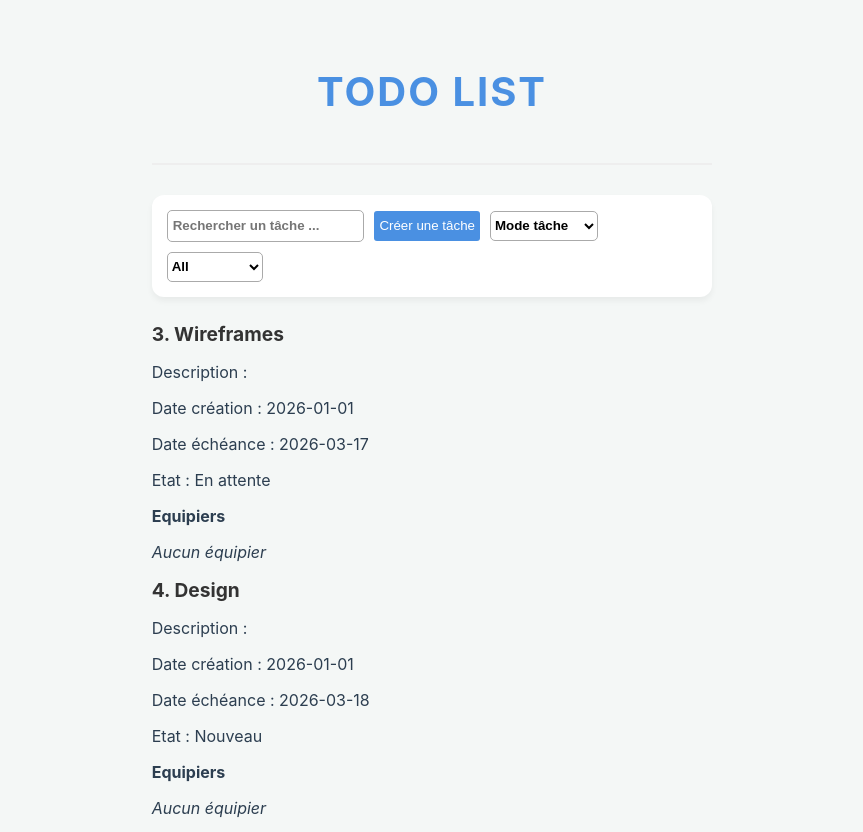
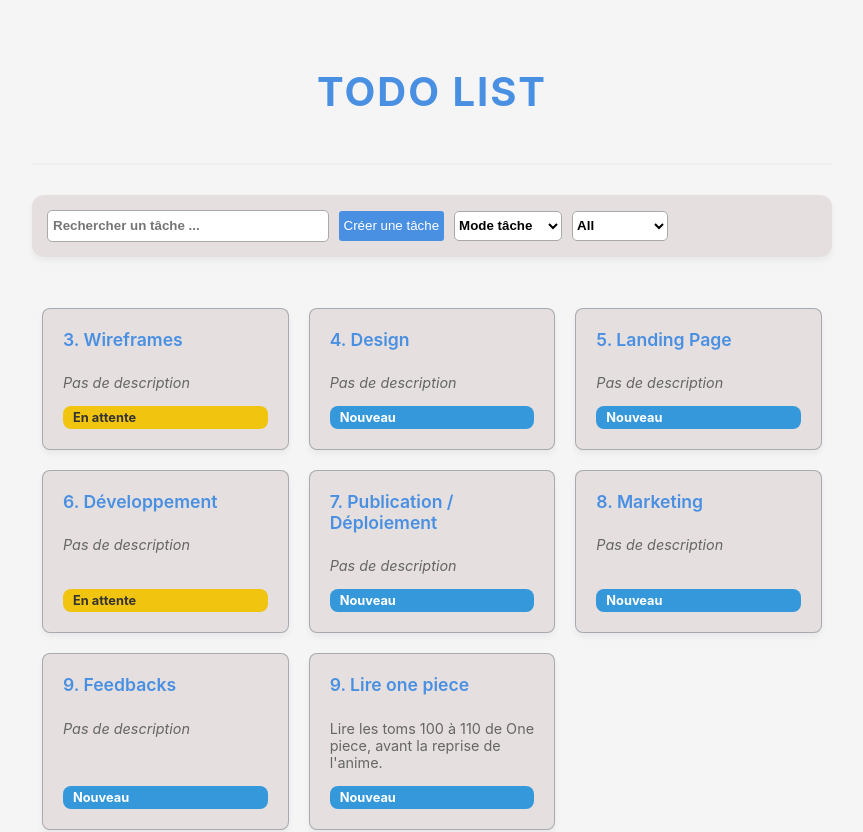
Before and after one commit to AHAMED-Nasser/ToDo_React, a React (Create React App) app in the folder app/: page / in a window 1280 px wide. Shown: the top 832 px of the page, without its empty margins (208-1071 px from the left). Built offline with nearby package versions, Linux system fonts and the light colour scheme.

Commit message:
affichage des tâches plus compactes

```diff
--- a/app/public/data.json
+++ b/app/public/data.json
@@ -89,6 +89,19 @@
       "date_echeance": "2026-05-01",
       "etat": "Nouveau",
       "equipiers": []
+    },
+    {
+      "id": 110,
+      "title": "9. Lire one piece",
+      "description": "Lire les toms 100 à 110 de One piece, avant la reprise de l'anime.",
+      "date_creation": "2026-28-03",
+      "date_echeance": "2026-13-04",
+      "etat": "Nouveau",
+      "equipiers": [
+        {
+          "name": "Moi même"
+        }
+      ]
     }
   ],
   "dossiers": [
--- a/app/src/App.js
+++ b/app/src/App.js
@@ -18,7 +18,7 @@ function App() {
     }, []);
 
     if (!data) {
-        return <div>Loading...</div>;
+        return <div>Erreur dans le fichier JSON</div>;
     }
 
     // Recherche
--- /dev/null
+++ b/app/src/components/Modal/Modal.css
@@ -0,0 +1,62 @@
+/* L'arrière-plan sombre qui couvre tout l'écran */
+.modal-overlay {
+    position: fixed;
+    top: 0;
+    left: 0;
+    width: 100%;
+    height: 100%;
+    background-color: rgba(0, 0, 0, 0.6); /* Fond sombre semi-transparent */
+    display: flex;
+    justify-content: center;
+    align-items: center;
+    z-index: 1000; /* Assure que la modal est au premier plan */
+}
+
+/* La boîte blanche contenant les informations */
+.modal-content {
+    background: white;
+    padding: 20px;
+    border-radius: 12px;
+    width: 90%;
+    max-width: 500px;
+    position: relative;
+    box-shadow: 0 4px 15px rgba(0,0,0,0.2);
+    animation: fadeIn 0.3s; /* Petite animation d'apparition */
+}
+
+@keyframes fadeIn {
+    from { opacity: 0; transform: translateY(-20px); }
+    to { opacity: 1; transform: translateY(0); }
+}
+
+.modal-header {
+    display: flex;
+    justify-content: space-between;
+    align-items: center;
+    border-bottom: 1px solid #eee;
+    margin-bottom: 15px;
+    padding-bottom: 10px;
+}
+
+.modal-header h2 {
+    margin: 0;
+    font-size: 1.5rem;
+    color: var(--primary);
+}
+
+.close-button {
+    background: none;
+    border: none;
+    font-size: 2rem;
+    cursor: pointer;
+    color: #888;
+}
+
+.close-button:hover {
+    color: #333;
+}
+
+.modal-body p {
+    margin: 10px 0;
+    line-height: 1.6;
+}
--- /dev/null
+++ b/app/src/components/Modal/Modal.js
@@ -0,0 +1,26 @@
+import React from 'react';
+import './Modal.css';
+
+// Ce composant est générique : il prend un titre, un contenu et une fonction pour se fermer.
+export function Modal({ title, children, onClose }) {
+    // Si l'utilisateur clique sur le fond sombre (l'overlay), on ferme la modal.
+    const handleOverlayClick = (e) => {
+        if (e.target.className === 'modal-overlay') {
+            onClose();
+        }
+    };
+
+    return (
+        <div className="modal-overlay" onClick={handleOverlayClick}>
+            <div className="modal-content">
+                <div className="modal-header">
+                    <h2>{title}</h2>
+                    <button className="close-button" onClick={onClose}>&times;</button>
+                </div>
+                <div className="modal-body">
+                    {children}
+                </div>
+            </div>
+        </div>
+    );
+}
--- a/app/src/components/TaskList/TaskList.css
+++ b/app/src/components/TaskList/TaskList.css
@@ -1,47 +1,97 @@
-ul {
+/* Le conteneur de la liste */
+.task-list-container {
+    padding: 10px;
+}
+
+/* LA GRILLE (3 colonnes) */
+.task-grid {
     list-style: none;
     padding: 0;
+    display: grid;
+    grid-template-columns: repeat(3, 1fr); /* 3 colonnes de taille égale */
+    gap: 20px; /* Espace entre les cartes */
 }
 
-.TaskList-container li {
+/* Style de chaque "carte" de tâche */
+.task-item-card {
+    border: 1px solid rgba(33, 54, 76, 0.31);
     background: var(--card-bg);
-    margin-bottom: 15px;
     padding: 20px;
-    border-radius: 12px;
-    box-shadow: 0 2px 10px rgba(0,0,0,0.05);
-    border-left: 5px solid var(--primary); /* Bordure colorée par défaut */
-    transition: transform 0.2s;
+    border-radius: 8px;
+    box-shadow: 0 4px 6px rgba(0,0,0,0.05);
+    transition: transform 0.2s, box-shadow 0.2s;
+    cursor: pointer; /* Indique que c'est cliquable */
+    display: flex;
+    flex-direction: column;
+    justify-content: space-between; /* Espace les éléments verticalement */
 }
 
-.TaskList-container li:hover {
-    transform: translateY(-2px);
+.task-item-card:hover {
+    transform: translateY(-5px);
+    box-shadow: 0 8px 15px rgba(0,0,0,0.1);
+    background-color: #dbdbdb;
 }
 
 .title-task {
-    font-size: 1.2rem;
-    display: block;
+    font-size: 1.1rem;
+    color: var(--primary);
     margin-bottom: 10px;
-    color: #333;
+    font-weight: 600;
 }
 
-.TaskList-container p {
-    margin: 5px 0;
+/* Description tronquée sur la carte */
+.task-description-excerpt {
     font-size: 0.9rem;
     color: #666;
+    margin-bottom: 15px;
+    flex-grow: 1; /* Prend l'espace disponible */
+    display: -webkit-box;
+    -webkit-line-clamp: 3; /* Limite à 3 lignes maximum */
+    -webkit-box-orient: vertical;
+    overflow: hidden;
+    text-overflow: ellipsis; /* Ajoute "..." à la fin */
 }
 
-.team-list {
-    display: flex;
-    gap: 10px;
-    margin-top: 10px;
+/* Petits badges pour le statut et les équipiers dans la modal */
+.status-badge {
+    padding: 4px 10px;
+    border-radius: 8px;
+    font-size: 0.8rem;
+    font-weight: bold;
+    color: white;
+    display: inline-block;
 }
 
-.team-list li {
-    background: #eee;
+.status-badge.status-nouveau { background-color: var(--status-nouveau); }
+.status-badge.status-en-attente { background-color: var(--status-attente); color: #333;}
+.status-badge.status-réussi { background-color: var(--status-reussi); }
+.status-badge.status-abandonné { background-color: var(--status-abandon); }
+
+.team-list-complete {
+    list-style: none;
+    padding: 0;
+    margin-top: 10px;
+    display: flex;
+    flex-wrap: wrap;
+    gap: 8px;
+}
+
+.team-member-badge {
+    background-color: #eee;
     padding: 4px 10px;
     border-radius: 20px;
     font-size: 0.8rem;
-    border: none; /* Reset du style de la carte parent */
-    box-shadow: none;
-    margin-bottom: 0;
 }
+
+/* Adaptabilité (Responsive) pour petits écrans */
+@media (max-width: 768px) {
+    .task-grid {
+        grid-template-columns: repeat(2, 1fr); /* 2 colonnes sur tablette */
+    }
+}
+
+@media (max-width: 480px) {
+    .task-grid {
+        grid-template-columns: 1fr; /* 1 colonne sur mobile */
+    }
+}
--- a/app/src/components/TaskList/TaskList.js
+++ b/app/src/components/TaskList/TaskList.js
@@ -1,27 +1,63 @@
 import './TaskList.css';
+import {Modal} from '../Modal/Modal.js';
+import {useState} from "react";
 export function TaskList({tasks}) {
+
+    const [selectedTask, setSelectedTask] = useState(null);
+
+    const handleCloseModal = () => {
+        setSelectedTask(null);
+    }
+
     return (
-        <ul>
+        <div className="task-list-container">
+            {/* GRILLE DES TÂCHES */}
+            <ul className="task-grid">
                 {tasks.map(task => (
-                <li key={task.id}>
+                    // On ajoute un écouteur de clic sur le <li>
+                    <li key={task.id} className="task-item-card" onClick={() => setSelectedTask(task)}>
                         <strong className={'title-task'}>{task.title}</strong>
-                    <p>Description : {task.description}</p>
-                    <p>Date création : {task.date_creation}</p>
-                    <p>Date échéance : {task.date_echeance}</p>
-                    <p>Etat : {task.etat}</p>
-                    <strong>Equipiers</strong>
-                    {task.equipiers && task.equipiers.length > 0 ? (
-                        <ul className={'team-list'}>
-                            {task.equipiers.map((team) => (
-                                <li key={team.name}>{team.name}</li>
+                        {/* Affiche la description (Tronquée si trop longue) */}
+                        <p className="task-description-excerpt">
+                            {task.description ? task.description : <i>Pas de description</i>}
+                        </p>
+                        <span className={`status-badge status-${task.etat.toLowerCase().replace(" ", "-")}`}>
+                            {task.etat}
+                        </span>
+                    </li>
+                ))}
+            </ul>
+
+            {/* MODAL DE DÉTAIL (Affiche uniquement si selectedTask n'est pas null) */}
+            {selectedTask && (
+                <Modal
+                    title={`Détails de la tâche : ${selectedTask.title}`}
+                    onClose={handleCloseModal}>
+                    <div className="task-details-complete">
+                        <p><strong>Identifiant :</strong> {selectedTask.id}</p>
+                        <p><strong>Description :</strong> {selectedTask.description || <i>Pas de description.</i>}</p>
+                        <p><strong>Date création :</strong> {selectedTask.date_creation}</p>
+                        <p><strong>Date échéance :</strong> {selectedTask.date_echeance}</p>
+                        <p>
+                            <strong>Etat : </strong>
+                            <span className={`status-badge status-${selectedTask.etat.toLowerCase().replace(" ", "-")}`}>
+                                {selectedTask.etat}
+                            </span>
+                        </p>
+
+                        <strong>Equipiers :</strong>
+                        {selectedTask.equipiers && selectedTask.equipiers.length > 0 ? (
+                            <ul className={'team-list-complete'}>
+                                {selectedTask.equipiers.map((team) => (
+                                    <li key={team.name} className="team-member-badge">{team.name}</li>
                                 ))}
                             </ul>
                         ) : (
                             <p><i>Aucun équipier</i></p>
                         )}
-
-                </li>
-            ))}
-        </ul>
+                    </div>
+                </Modal>
+            )}
+        </div>
     )
 }
--- a/app/src/index.css
+++ b/app/src/index.css
@@ -1,8 +1,8 @@
 :root {
     --primary: #4a90e2;
-    --bg-app: #f4f7f6;
-    --card-bg: #ffffff;
-    --text-main: #2c3e50;
+    --bg-app: #f5f5f5;
+    --card-bg: #e5dfdf;
+    --text-main: #21364c;
     --status-nouveau: #3498db;
     --status-attente: #f1c40f;
     --status-reussi: #2ecc71;
```
Lines whose indentation alone changed are shown as unchanged.
